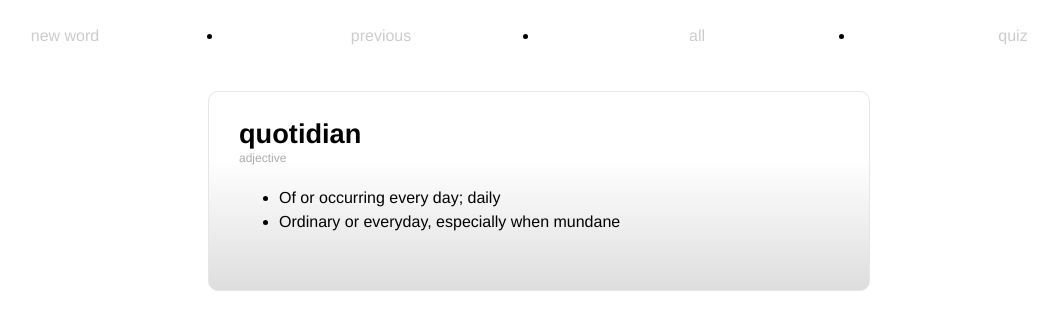
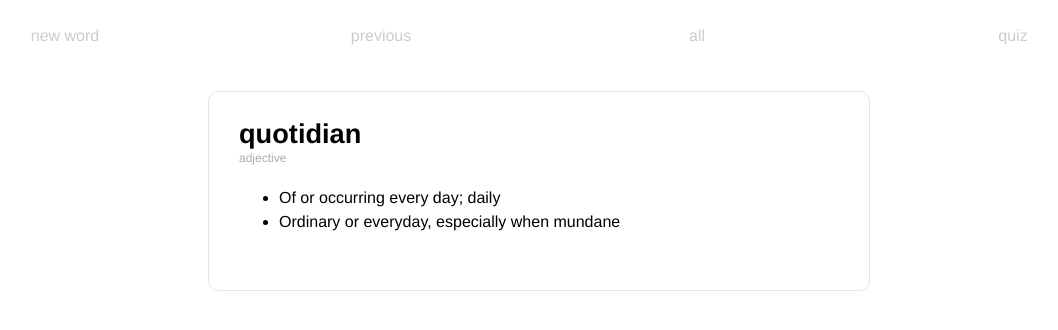
Before and after one commit to jacksgithub/words, a PHP site: page / in a window 1280 px wide. Shown: the top 330 px of the page, without its empty margins (101-1159 px from the left). Run offline with PHP 8.4, Linux system fonts and the light colour scheme; some libraries are stand-ins or nearby versions.

Commit message:
removed gradient background

```diff
--- a/styles.css
+++ b/styles.css
@@ -13,18 +13,11 @@ a:hover {
 	width: 80%;
 	max-width: 600px;
 	margin: 20px auto;
+	padding: 30px 30px 40px;
 	border: 1px solid rgb(230,230,230);
 	-webkit-border-radius: 10px;
 	-moz-border-radius: 10px;
 	border-radius: 10px;
-	padding: 30px 30px 40px;
-	background: -moz-linear-gradient(top,  rgba(0,0,0,0) 0%, rgba(65,65,65,0) 34%, rgba(191,191,191,0.52) 100%); /* FF3.6+ */
-	background: -webkit-gradient(linear, left top, left bottom, color-stop(0%,rgba(0,0,0,0)), color-stop(34%,rgba(65,65,65,0)), color-stop(100%,rgba(191,191,191,0.52))); /* Chrome,Safari4+ */
-	background: -webkit-linear-gradient(top,  rgba(0,0,0,0) 0%,rgba(65,65,65,0) 34%,rgba(191,191,191,0.52) 100%); /* Chrome10+,Safari5.1+ */
-	background: -o-linear-gradient(top,  rgba(0,0,0,0) 0%,rgba(65,65,65,0) 34%,rgba(191,191,191,0.52) 100%); /* Opera 11.10+ */
-	background: -ms-linear-gradient(top,  rgba(0,0,0,0) 0%,rgba(65,65,65,0) 34%,rgba(191,191,191,0.52) 100%); /* IE10+ */
-	background: linear-gradient(to bottom,  rgba(0,0,0,0) 0%,rgba(65,65,65,0) 34%,rgba(191,191,191,0.52) 100%); /* W3C */
-	filter: progid:DXImageTransform.Microsoft.gradient( startColorstr='#00000000', endColorstr='#85bfbfbf',GradientType=0 ); /* IE6-9 */
 }
 .all .container {
 	border: none;
@@ -48,6 +41,7 @@ a:hover {
 #menu {
 	width: 100%;
 	padding: 5px 0px 50px;
+	list-style-type: none;
 }
 #menu li {
 	float: left;
```
